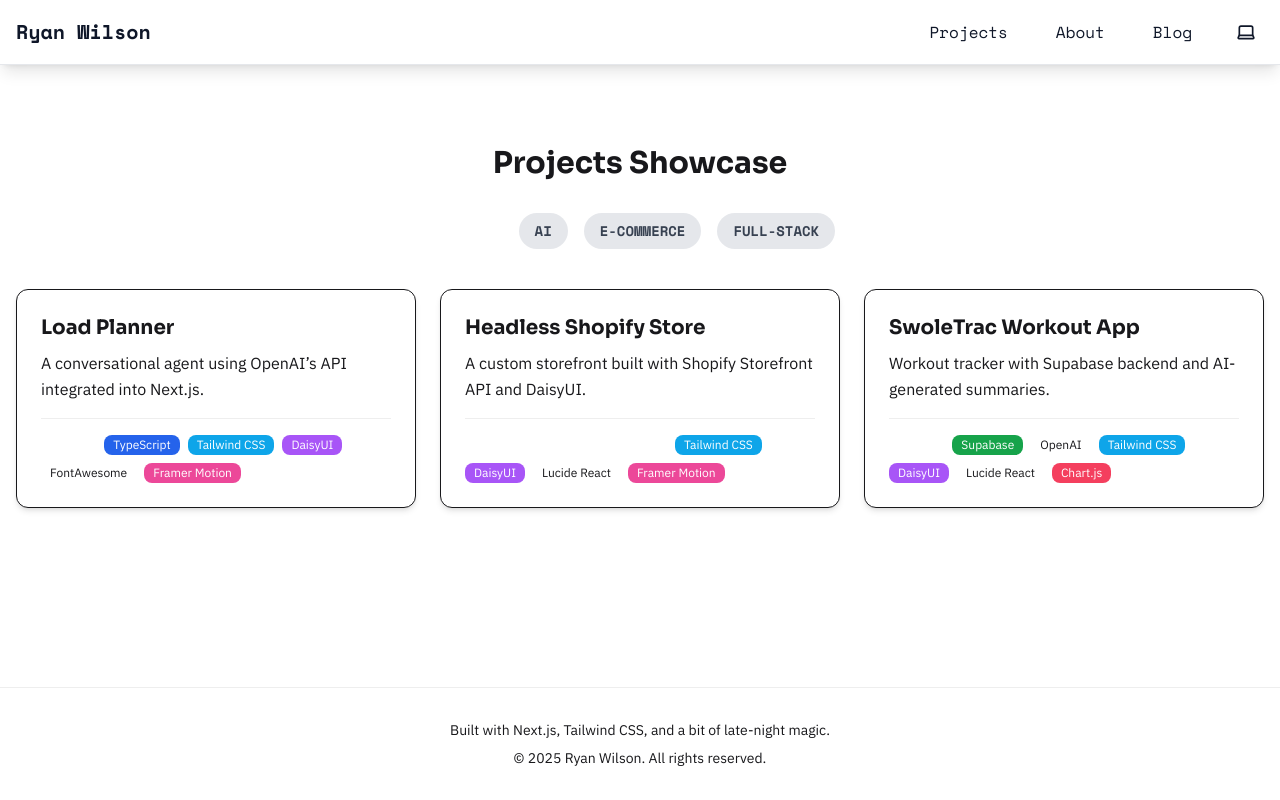
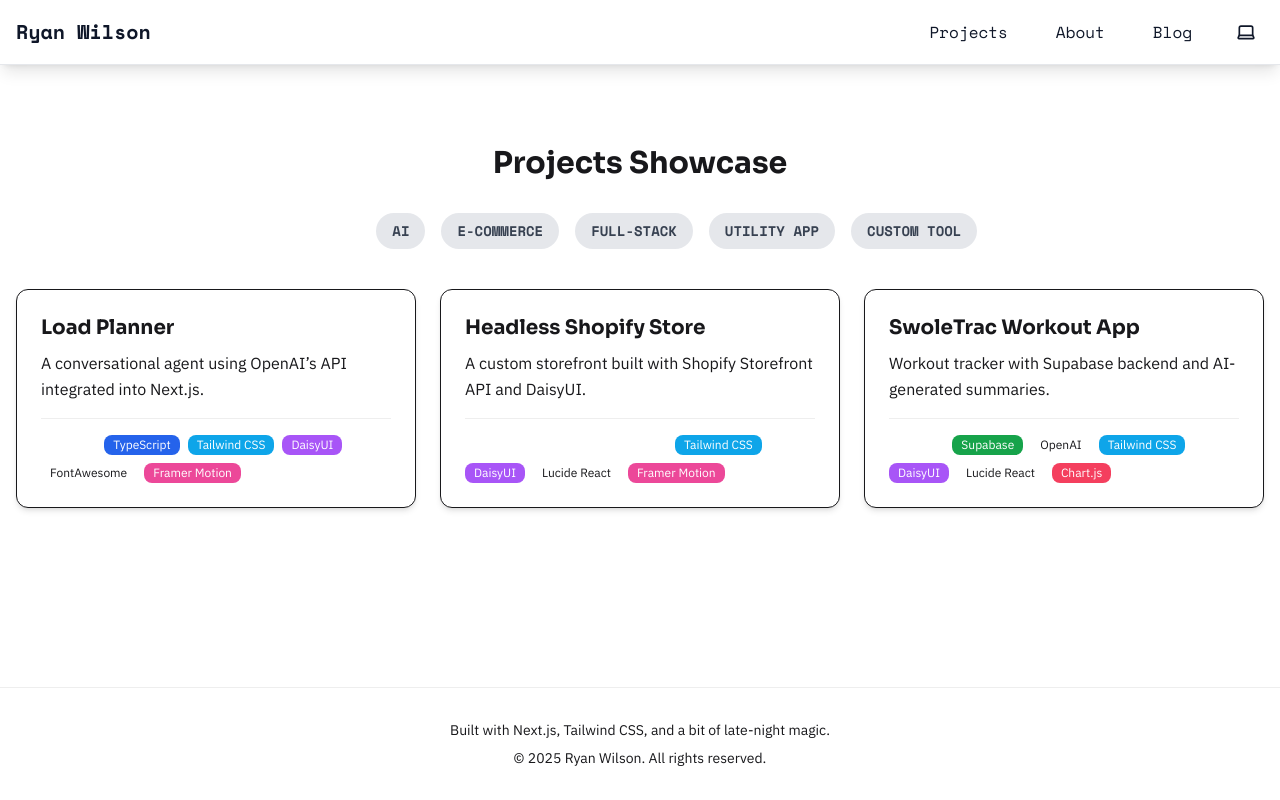
Before and after one commit to RW2023/ryan-2025, a Next.js app: page /projects in a window 1280 px wide. Built offline with nearby package versions, Linux system fonts and the light colour scheme.

Commit message:
feat(projects): expand categories in Projects component and improve category filtering logic

```diff
--- a/src/app/projects/page.tsx
+++ b/src/app/projects/page.tsx
@@ -1,21 +1,26 @@
-'use client';
+"use client";
 
 import { useState } from "react";
 import ProjectCard from "@/components/ProjectCard";
 import { ListMotion, ItemMotion } from "@/components/ListMotion";
 import { allProjects } from "@/data/projects";
 
-const categories = ["All", "AI", "E-commerce", "Full-stack"];
+const categories = ["All", "AI", "E-commerce", "Full-stack", "Utility App", "Custom Tool"];
+
+const normalize = (s: string) => s.trim().toLowerCase();
 
 export default function Projects() {
     const [active, setActive] = useState("All");
 
-    const normalize = (s: string) => s.trim().toLowerCase();
-
     const filtered =
         normalize(active) === "all"
             ? allProjects
-            : allProjects.filter((p) => normalize(p.category) === normalize(active));
+            : allProjects.filter((p) =>
+                p.category
+                    .split(",")
+                    .map(normalize)
+                    .includes(normalize(active))
+            );
 
     return (
         <section id="projects" className="py-20 px-4 bg-base-100 text-base-content">
@@ -28,8 +33,8 @@ export default function Projects() {
                         key={cat}
                         onClick={() => setActive(cat)}
                         className={`px-4 py-2 rounded-full text-sm font-semibold transition-colors ${normalize(active) === normalize(cat)
-                            ? "bg-primary text-white"
-                            : "bg-gray-200 dark:bg-gray-800 text-gray-700 dark:text-gray-300 hover:bg-gray-300 dark:hover:bg-gray-700"
+                                ? "bg-primary text-white"
+                                : "bg-gray-200 dark:bg-gray-800 text-gray-700 dark:text-gray-300 hover:bg-gray-300 dark:hover:bg-gray-700"
                             }`}
                     >
                         {cat.toUpperCase()}
```
